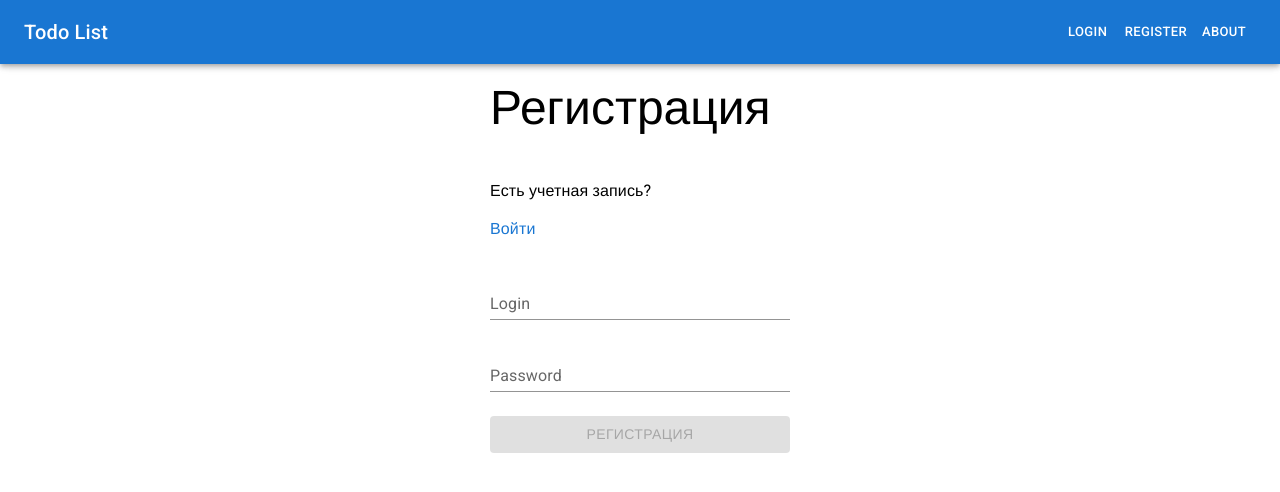
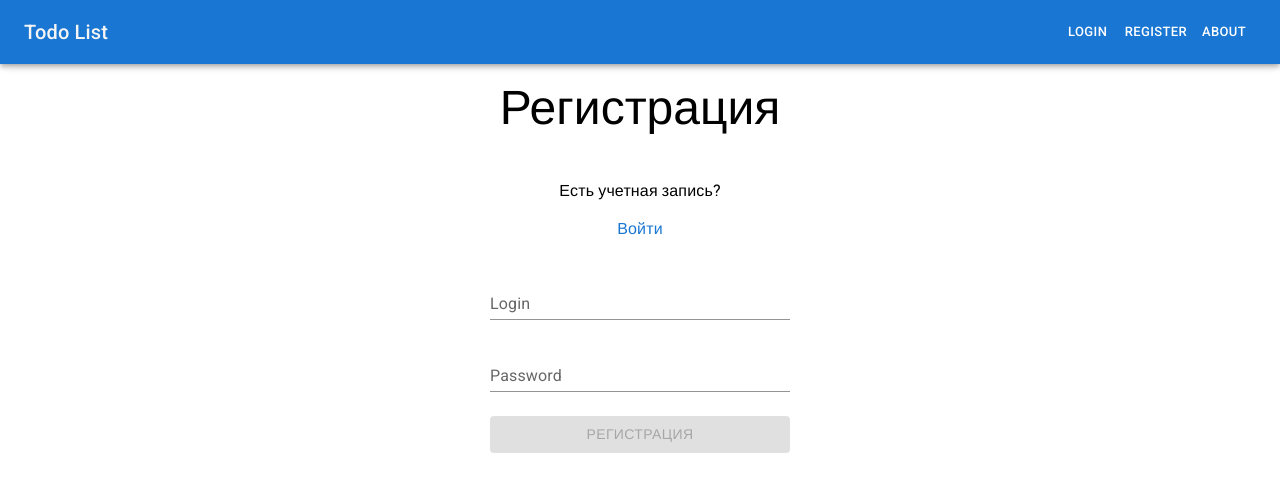
Before and after one commit to evil3v11/react-project, a React (Vite) app: page /register in a window 1280 px wide. Shown: the top 492 px of the page. Built offline with nearby package versions, Linux system fonts and the light colour scheme; a web font is replaced by a local one.

Commit message:
some more UI refacting

```diff
--- a/src/components/LoginForm.jsx
+++ b/src/components/LoginForm.jsx
@@ -47,7 +47,7 @@ function LoginForm() {
   };
 
   return (
-    <Stack sx={{ width: 300, gap: 3 }}>
+    <Stack sx={{ width: 300, gap: 3, textAlign: 'center' }}>
       <Typography variant="h3" gutterBottom>
         Вход в сервис
       </Typography>
--- a/src/components/RegistrationForm.jsx
+++ b/src/components/RegistrationForm.jsx
@@ -60,13 +60,23 @@ function RegistrationForm() {
   };
 
   return (
-    <Stack sx={{ width: 300, gap: 3 }}>
+    <Stack sx={{ width: 300, gap: 3, textAlign: "center" }}>
       <Typography variant="h3" gutterBottom>
         Регистрация
       </Typography>
       <Typography variant="subtitle1" gutterBottom>
         Есть учетная запись?
-        <NavLink style={{ display: "block", marginTop: '10px', textDecoration: 'none', color: 'rgb(25, 118, 210)' }} to="/login">Войти</NavLink>
+        <NavLink
+          style={{
+            display: "block",
+            marginTop: "10px",
+            textDecoration: "none",
+            color: "rgb(25, 118, 210)",
+          }}
+          to="/login"
+        >
+          Войти
+        </NavLink>
       </Typography>
 
       <TextField
--- a/src/components/UI/Layout.jsx
+++ b/src/components/UI/Layout.jsx
@@ -1,4 +1,12 @@
-import { AppBar, Box, Button, Stack, Toolbar, Typography } from "@mui/material";
+import {
+  AppBar,
+  Box,
+  Button,
+  Stack,
+  Toolbar,
+  Typography,
+  Link,
+} from "@mui/material";
 import { NavLink, Outlet } from "react-router-dom";
 
 const navItems = [
@@ -19,12 +27,26 @@ function Layout() {
       <AppBar component="nav">
         <Toolbar>
           <Typography variant="h6" component="div" sx={{ flexGrow: 1 }}>
-            Todo List
+            <Link
+              component={NavLink}
+              to="/"
+              underline="hover"
+              sx={{
+                color: "whitesmoke",
+                "&:hover": { color: "white", opacity: [0.9, 0.8, 0.7] },
+              }}
+            >
+              Todo List
+            </Link>
           </Typography>
 
           <Box>
             {navItems.map((item, i) => (
-              <Button size="small" key={i}>
+              <Button
+                size="small"
+                key={i}
+                sx={{ "&:hover": { color: "white", opacity: [0.9, 0.8, 0.7] } }}
+              >
                 {item}
               </Button>
             ))}
```
